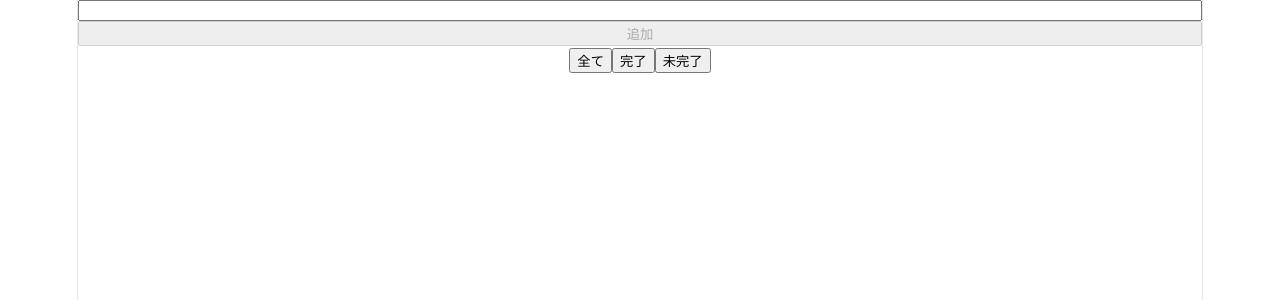
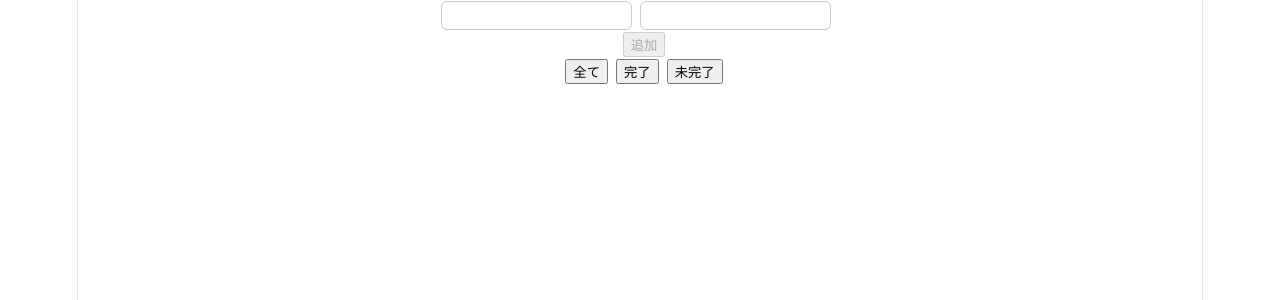
Before and after one commit to bokuchin0126-coder/todo-list-react-ts, a React (Vite) app: page / in a window 1280 px wide. Shown: the top 300 px of the page. Built offline with nearby package versions, Linux system fonts and the light colour scheme.

Commit message:
feat: add search feature and combine with existing filter logic

```diff
--- a/src/App.css
+++ b/src/App.css
@@ -0,0 +1,21 @@
+.completed {
+    text-decoration: line-through;
+    opacity: 0.5;
+}
+
+button {
+    margin-left: 8px;
+}
+
+input {
+    padding: 6px;
+    border-radius: 6px;
+    border: 1px solid #ccc;
+    margin-right: 8px;
+}
+
+.body {
+    max-width: 400px;
+    margin: 0 auto;
+    margin-bottom: 10px;
+}
--- a/src/App.tsx
+++ b/src/App.tsx
@@ -12,6 +12,7 @@ const [todos, setTodos] = useState<Todo[]>(() => {
   return saved ? JSON.parse(saved) : []
 })
 const [text, setText] = useState("")
+const [searchText, setSearchText] = useState("")
 const [filter, setFilter] = useState<Filter>(() => {
   const saved = localStorage.getItem("filter")
   return (saved as Filter) || "all"
@@ -44,8 +45,11 @@ const toggleTodo = (id: number) => {
 }
 
 const filteredTodos = todos.filter(todo => {
-  if (filter === "all") return true
-  return todo.status === filter
+  if (filter !== "all" && todo.status !== filter) return false
+
+  if (!todo.text.includes(searchText)) return false
+
+  return true
 })
 
 const toggleEdit = (id: number) => {
@@ -60,8 +64,15 @@ const updateTodo = (id: number, newText: string) => {
   ))
 }
 
+
 return (
   <>
+    <div className="body">
+      <input
+        value={searchText}
+        onChange={(e) => setSearchText(e.target.value)}
+      />
+
       <input
         value={text}
         onChange={(e) => setText(e.target.value)}
@@ -91,6 +102,7 @@ return (
           onUpdate={updateTodo}
         />
       ))}
+    </div>
   </>
 )
 }
--- a/src/TodoItem.tsx
+++ b/src/TodoItem.tsx
@@ -49,13 +49,16 @@ function TodoItem({ todo, onDelete, onToggle, onToggleEdit, onUpdate }: Props) {
                         onToggleEdit(todo.id)
                     }
                     if (e.key === "Enter") {
+                        if (tempText.trim() === "") return
                         onUpdate(todo.id, tempText)
                         onToggleEdit(todo.id)
                     }
                   }}
                   />
             ) : (
-                <span>{todo.text}</span>
+                <span className={todo.status === "completed" ? "completed" : ""}>
+                    {todo.text}
+                </span>
             )}
 
             <button onClick={() => onToggle(todo.id)}>
```
Lines whose indentation alone changed are shown as unchanged.
